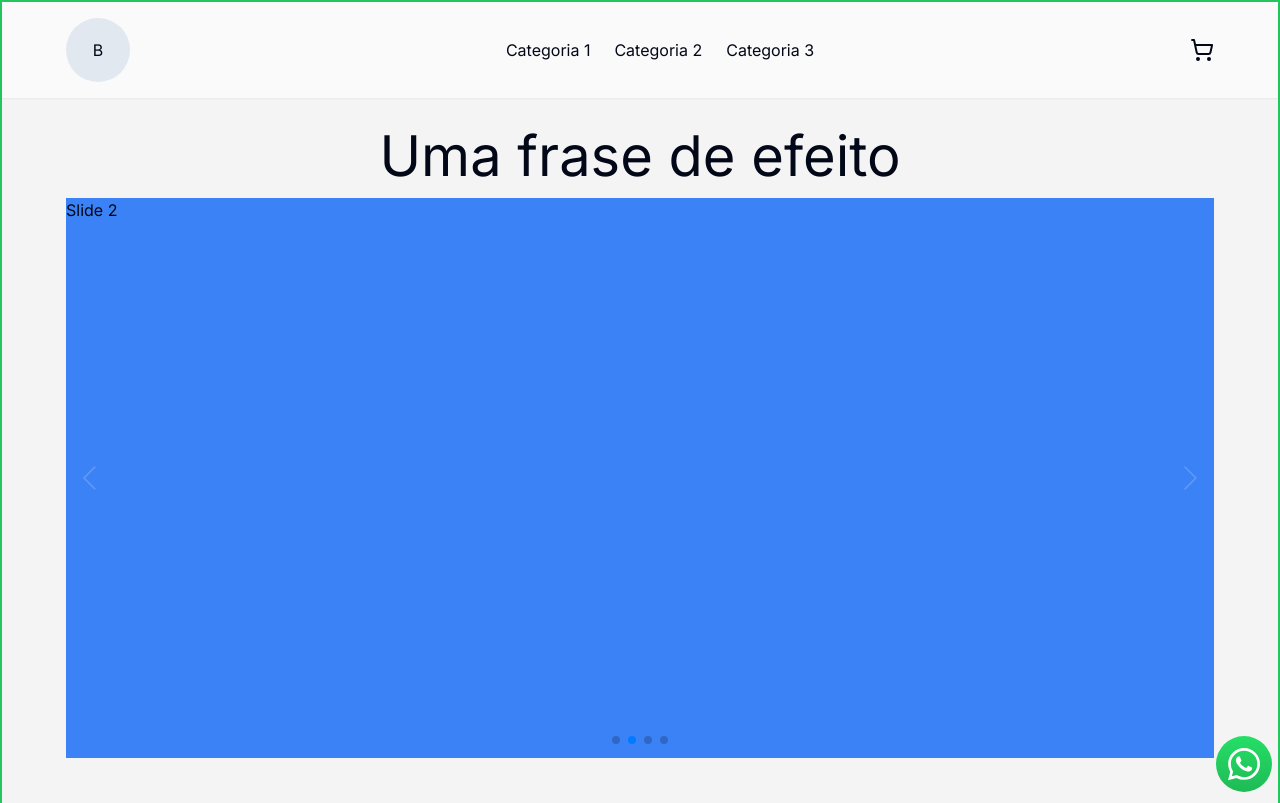
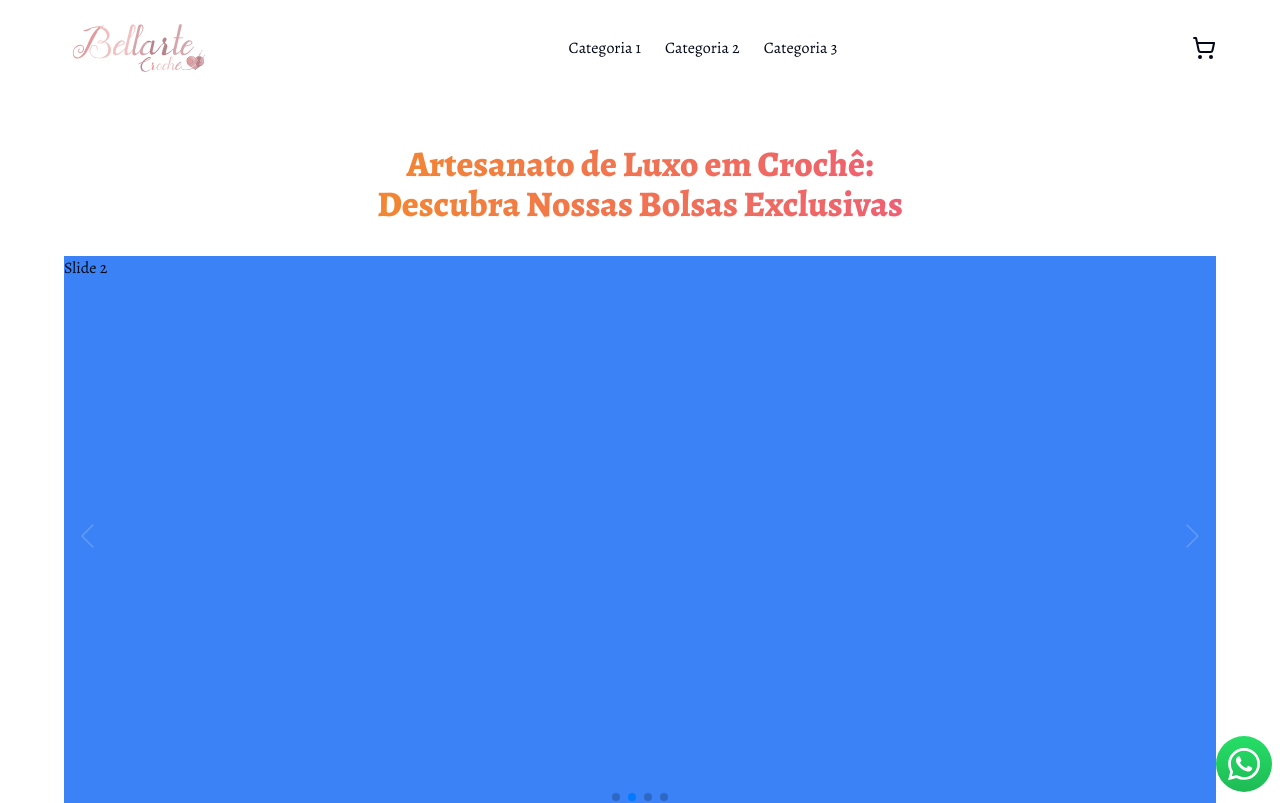
Before and after one commit to maxleon52/site-bellarte, a Next.js app: page / in a window 1280 px wide. Shown: the top 803 px of the page. Built offline with nearby package versions, Linux system fonts and the light colour scheme.

Commit message:
task: adjust header

```diff
--- a/src/app/(home)/hero.tsx
+++ b/src/app/(home)/hero.tsx
@@ -11,10 +11,12 @@ import "swiper/css/pagination";
 
 export default function Hero() {
   return (
-    <section className="pt-4 xl:px-16 2xl:px-40">
-      <h1 className="text-center text-[56px]">Uma frase de efeito</h1>
+    <section className="flex flex-col gap-y-8 pt-8 md:pt-12 xl:px-16 2xl:px-40 2xl:pt-16">
+      <h1 className="bg-gradient-to-r from-amber-500 to-pink-500 bg-clip-text text-center text-2xl font-extrabold text-transparent md:text-3xl xl:text-4xl 2xl:text-5xl">
+        Artesanato de Luxo em Crochê: <br /> Descubra Nossas Bolsas Exclusivas
+      </h1>
       <Swiper
-        className="h-[50vh] sm:h-[70vh] "
+        className="h-[50vh] w-full sm:h-[70vh]"
         // install Swiper modules
         navigation
         modules={[Autoplay, Navigation, Pagination]}
--- a/src/app/globals.css
+++ b/src/app/globals.css
@@ -2,9 +2,12 @@
 @tailwind components;
 @tailwind utilities;
 
+/*
 body {
   background: #f4f4f5;
+  background: #f3f4f6;
 }
+*/
 
 .swiper-button-prev,
 .swiper-button-next {
--- a/src/app/layout.tsx
+++ b/src/app/layout.tsx
@@ -1,5 +1,5 @@
 import type { Metadata } from "next";
-import { Inter } from "next/font/google";
+import { Alegreya } from "next/font/google";
 
 import "./globals.css";
 
@@ -7,7 +7,7 @@ import Footer from "@/components/footer";
 import Header from "@/components/header";
 import WhatsappIcon from "@/components/whatsapp";
 
-const inter = Inter({ subsets: ["latin"] });
+const alegreya = Alegreya({ subsets: ["latin"] });
 
 export const metadata: Metadata = {
   title: "Create Next App",
@@ -21,9 +21,7 @@ export default function RootLayout({
 }) {
   return (
     <html lang="pt-BR">
-      <body
-        className={`${inter.className} flex min-h-screen flex-col border-2 border-green-500`}
-      >
+      <body className={`${alegreya.className} flex min-h-screen flex-col`}>
         <Header />
         {children}
         <Footer />
--- a/src/components/header.tsx
+++ b/src/components/header.tsx
@@ -1,6 +1,10 @@
+"use client";
+
+import Image from "next/image";
 import Link from "next/link";
-import React from "react";
+import React, { useEffect, useState } from "react";
 
+import { cn } from "@/lib/utils";
 import { ShoppingCart } from "lucide-react";
 
 import { Separator } from "@/components/ui/separator";
@@ -13,11 +17,42 @@ import {
 } from "@/components/ui/sheet";
 
 export default function Header() {
+  const [scrolling, setScrolling] = useState(false);
+
+  useEffect(() => {
+    // Adiciona um ouvinte de evento para detectar o scroll
+    const handleScroll = () => {
+      if (window.scrollY > 0) {
+        setScrolling(true);
+      } else {
+        setScrolling(false);
+      }
+    };
+
+    window.addEventListener("scroll", handleScroll);
+
+    // Remove o ouvinte de evento quando o componente é desmontado
+    return () => {
+      window.removeEventListener("scroll", handleScroll);
+    };
+  }, []);
+
   return (
-    <header className="flex h-20 items-center justify-between bg-zinc-50 px-4 shadow-sm md:h-24 md:px-8 xl:px-16 2xl:px-40">
-      <div className="flex h-12 w-12 items-center justify-center rounded-full bg-slate-200 md:h-16 md:w-16">
-        B
-      </div>
+    <header
+      className={cn(
+        "sticky top-0 z-20 flex h-20 items-center justify-between overflow-hidden bg-transparent px-4 md:h-24 md:px-8 xl:px-16 2xl:px-40",
+        scrolling === false ? "bg-transparent" : "bg-white shadow-sm",
+      )}
+    >
+      <Link href="/">
+        <Image
+          src="/svgs/logo-bellarte.svg"
+          alt="logo da bellarte"
+          width={150}
+          height={150}
+          className="!h-8 md:!h-12"
+        />
+      </Link>
 
       <div className="order-first flex items-center xl:order-none">
         <nav className="hidden xl:flex">
```
Also changed, not shown: public/images/logo-bellarte.png (added), public/svgs/logo-bellarte.svg (added).
